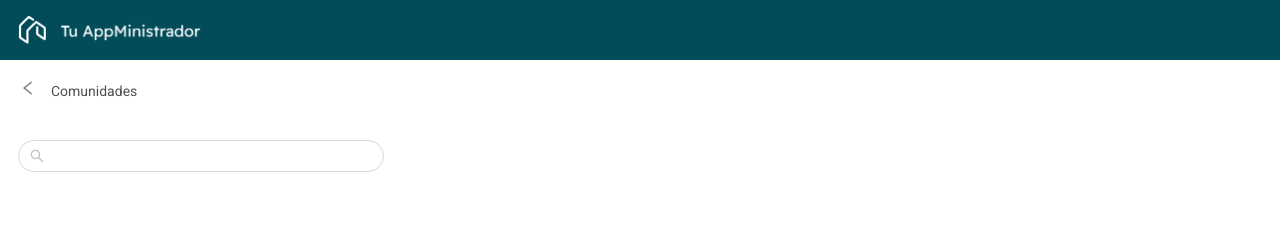
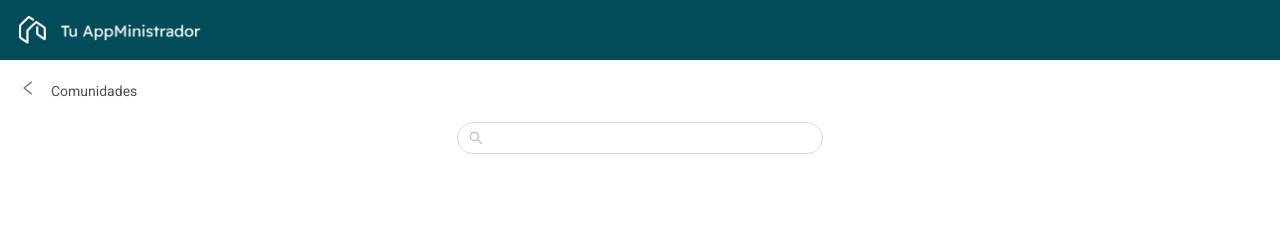
Before and after one commit to Cocera/DT2024_client, a React (Vite) app: page /comunidad/busqueda in a window 1280 px wide. Shown: the top 240 px of the page. Built offline with nearby package versions, Linux system fonts and the light colour scheme.

Commit message:
flex in Search card

```diff
--- a/src/pages/Search/Search.jsx
+++ b/src/pages/Search/Search.jsx
@@ -47,7 +47,7 @@ const Search = () => {
 			<Header
 				title={searchType === "communities" ? "Comunidades" : "Incidencias"}
 			/>
-			<Flex justify="" align="" vertical="" wrap="" style={{ padding: 18}}>
+			<Flex justify="" align="center" vertical="true" style={{ paddingLeft: 18, paddingRight: 18 }}>
 
 				<SearchBar
 					onSearchTypeChange={handleSearchTypeChange}
```
